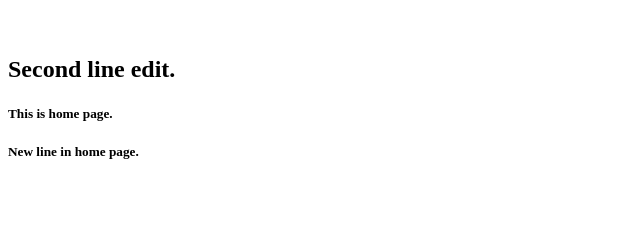
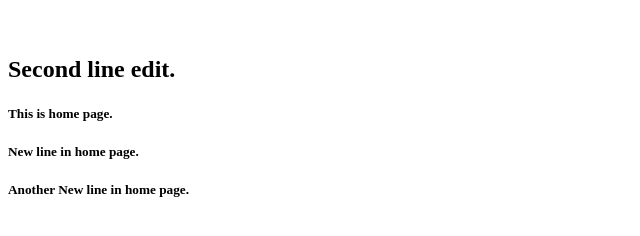
Before and after one commit to Karan-gasratech/Test17, a plain HTML site: page home.html in a window 1280 px wide. Shown: the part 48-284 px from the top of the page, without its empty margins (0-640 px from the left). Drawn offline with Linux system fonts and the light colour scheme.

Commit message:
New file edit again 20150317-05:41

```diff
--- a/home.html
+++ b/home.html
@@ -8,5 +8,6 @@
 	<h2>Second line edit.</h2>
   <h5>This is home page.</h5>
   <h5>New line in home page.</h5>
+  <h5>Another New line in home page.</h5>
 </body>
 </html>
```
Also changed, not shown: about.html (+1 -0 lines).
